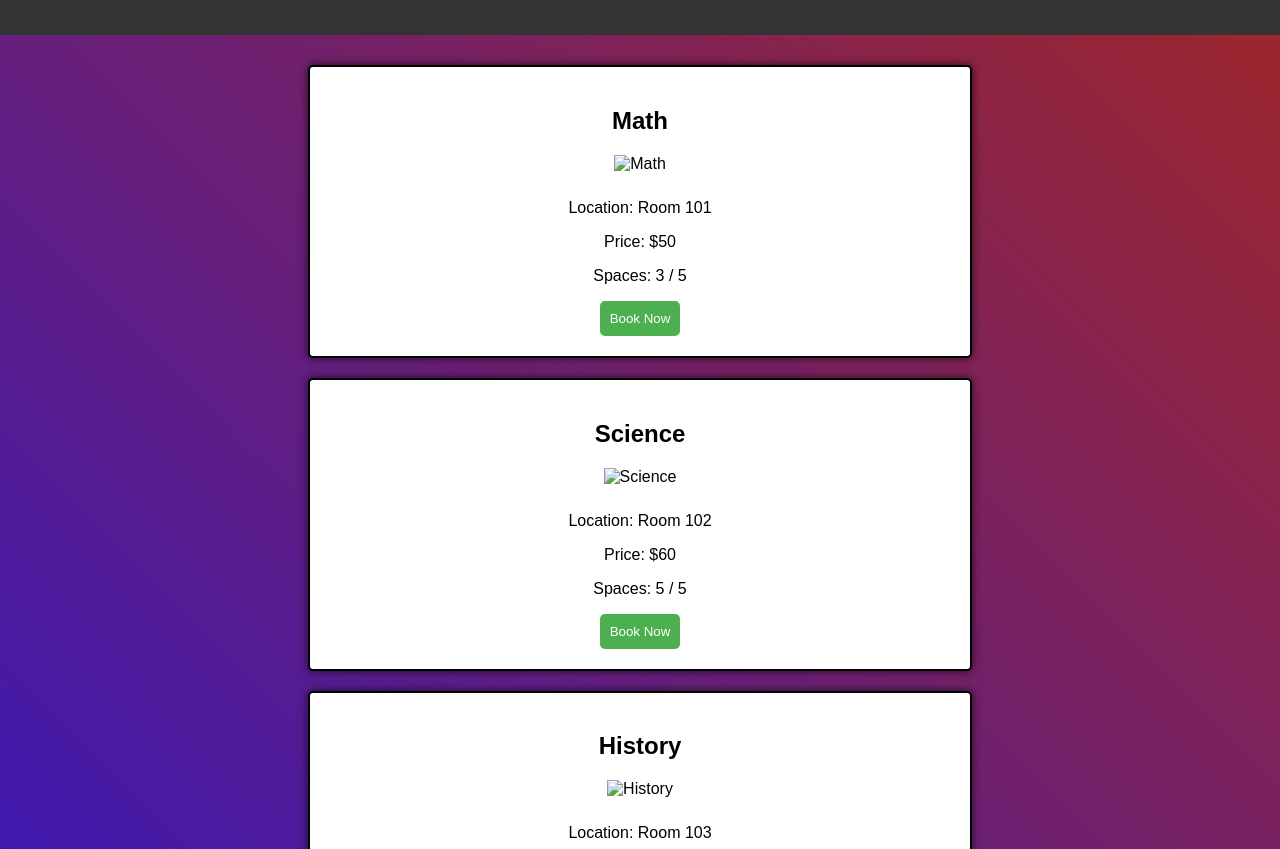
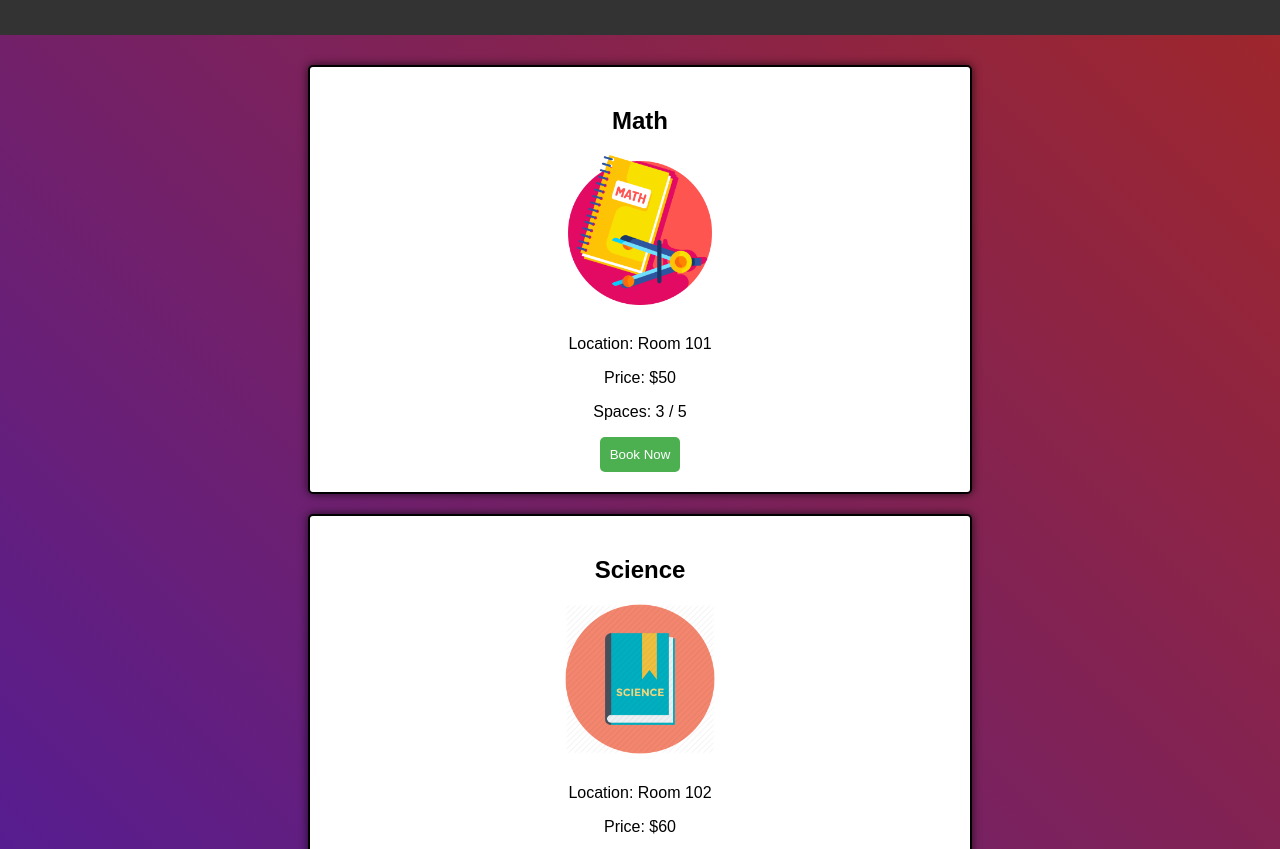
Before and after one commit to FabianC1/LessonBookingSystem-FullStack, a plain HTML site: page index.html in a window 1280 px wide. Shown: the part 77-926 px from the top of the page. Drawn offline with nearby package versions, Linux system fonts and the light colour scheme.

Commit message:
Added icons

```diff
--- a/style.css
+++ b/style.css
@@ -33,7 +33,7 @@ main {
 }
 
 .lesson img {
-    max-width: 100px;
+    max-width: 150px;
     height: auto;
     margin-bottom: 10px;
 }
--- a/vue.js
+++ b/vue.js
@@ -3,16 +3,16 @@ let app = new Vue({
     data: {
         sitename: "Lesson Booking",
         lessons: [
-            { id: 1, subject: "Math", location: "Room 101", price: 50, spaces: 3, image: "images/math.png" },
-            { id: 2, subject: "Science", location: "Room 102", price: 60, spaces: 5, image: "images/science.png" },
-            { id: 3, subject: "History", location: "Room 103", price: 40, spaces: 2, image: "images/history.png" },
+            { id: 1, subject: "Math", location: "Room 101", price: 50, spaces: 3, image: "images/maths.png" },
+            { id: 2, subject: "Science", location: "Room 102", price: 60, spaces: 5, image: "images/science.jpg" },
+            { id: 3, subject: "History", location: "Room 103", price: 40, spaces: 2, image: "images/history.jpeg" },
             { id: 4, subject: "English", location: "Room 104", price: 45, spaces: 0, image: "images/english.png" },
-            { id: 5, subject: "Art", location: "Room 105", price: 55, spaces: 4, image: "images/art.png" },
+            { id: 5, subject: "Art", location: "Room 105", price: 55, spaces: 4, image: "images/art.jpg" },
             { id: 6, subject: "Music", location: "Room 106", price: 70, spaces: 1, image: "images/music.png" },
             { id: 7, subject: "Physics", location: "Room 107", price: 65, spaces: 5, image: "images/physics.png" },
-            { id: 8, subject: "Chemistry", location: "Room 108", price: 50, spaces: 0, image: "images/chemistry.png" },
+            { id: 8, subject: "Chemistry", location: "Room 108", price: 50, spaces: 0, image: "images/chemistry.jpeg" },
             { id: 9, subject: "Biology", location: "Room 109", price: 60, spaces: 2, image: "images/biology.png" },
-            { id: 10, subject: "Geography", location: "Room 110", price: 50, spaces: 3, image: "images/geography.png" }
+            { id: 10, subject: "Geography", location: "Room 110", price: 50, spaces: 3, image: "images/geography.jpg" }
         ]
     },
     methods: {
```
Also changed, not shown: Images/art.jpg (added), Images/biology.png (added), Images/calculator-solid.svg (deleted), Images/chemistry.jpeg (added), Images/english.png (added), Images/geography.jpg (added), Images/history.jpeg (added), Images/music.png (added), Images/physics.png (added), Images/science.jpg (added).
